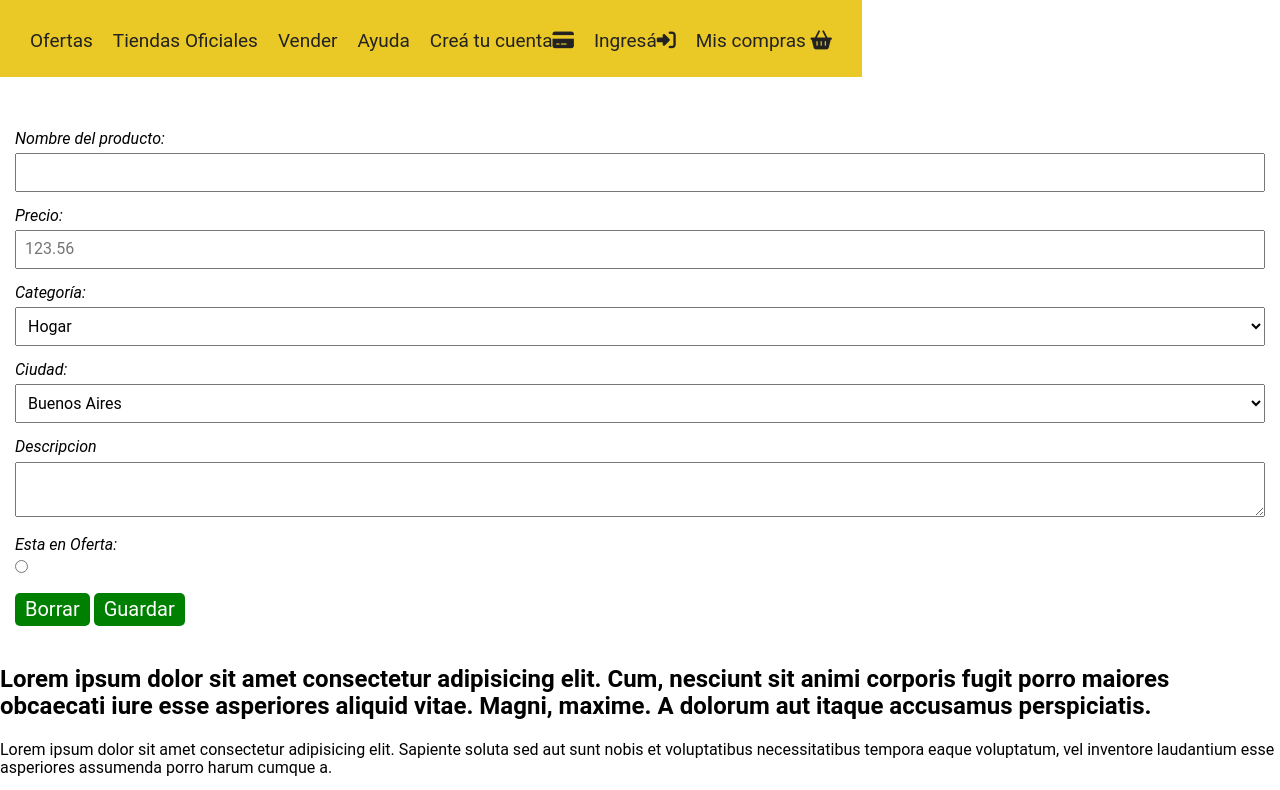
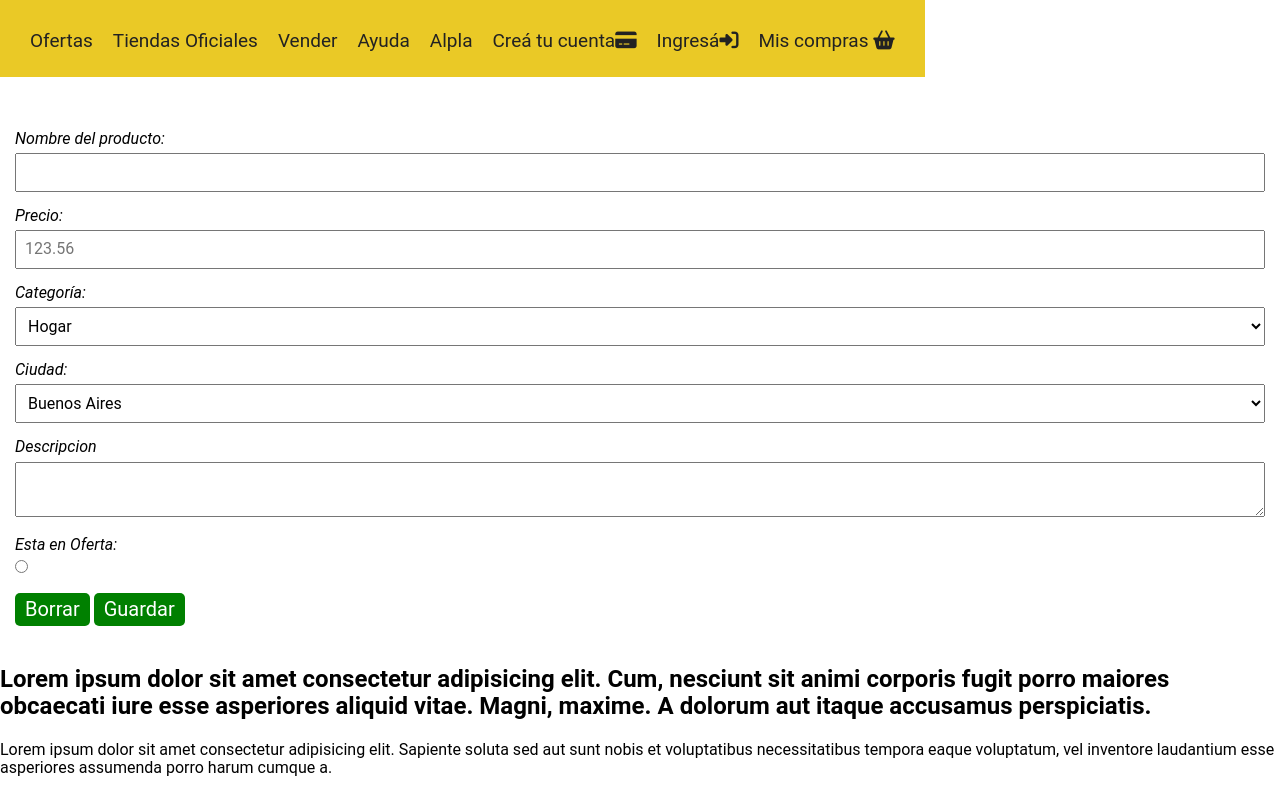
Before and after one commit to JuampiAcosta/Proyecto-Anatomia-De-Un-Sitio-Web, a website: page views/home.html in a window 1280 px wide. Shown: the part 130-920 px from the top of the page. Drawn offline with Linux system fonts and the light colour scheme.

Commit message:
Update home.html

```diff
--- a/views/home.html
+++ b/views/home.html
@@ -29,6 +29,7 @@
 <li><a href="">Tiendas Oficiales</a></li>
 <li><a href="">Vender</a></li>
 <li><a href="">Ayuda</a></li>
+<li><a href="">Alpla</a></li>
  </ul>
  <ul class="right-navbar">
   <li><a href="">Creá tu cuenta<i class="fa-solid fa-credit-card"></i></a></li>
```
